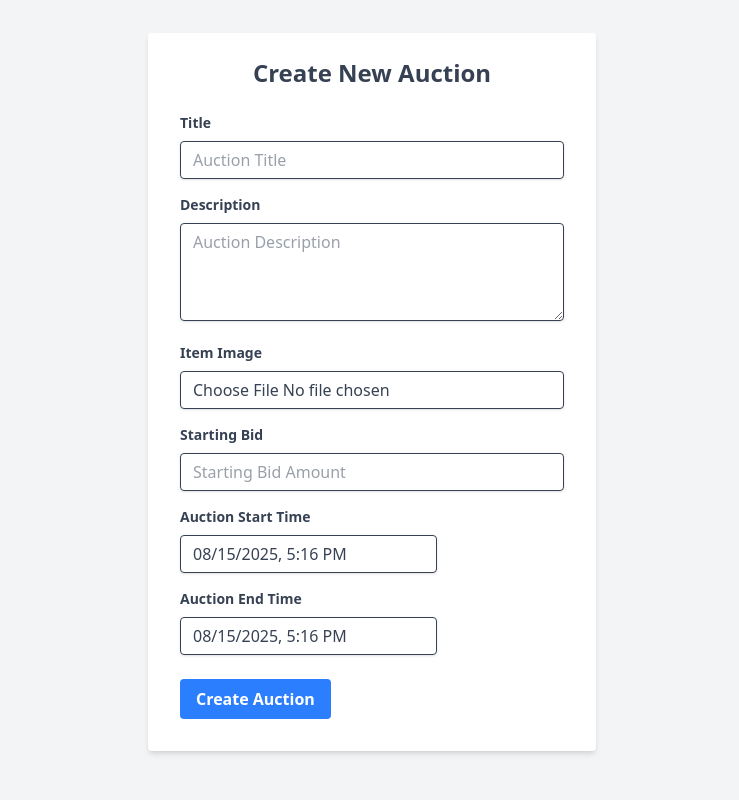
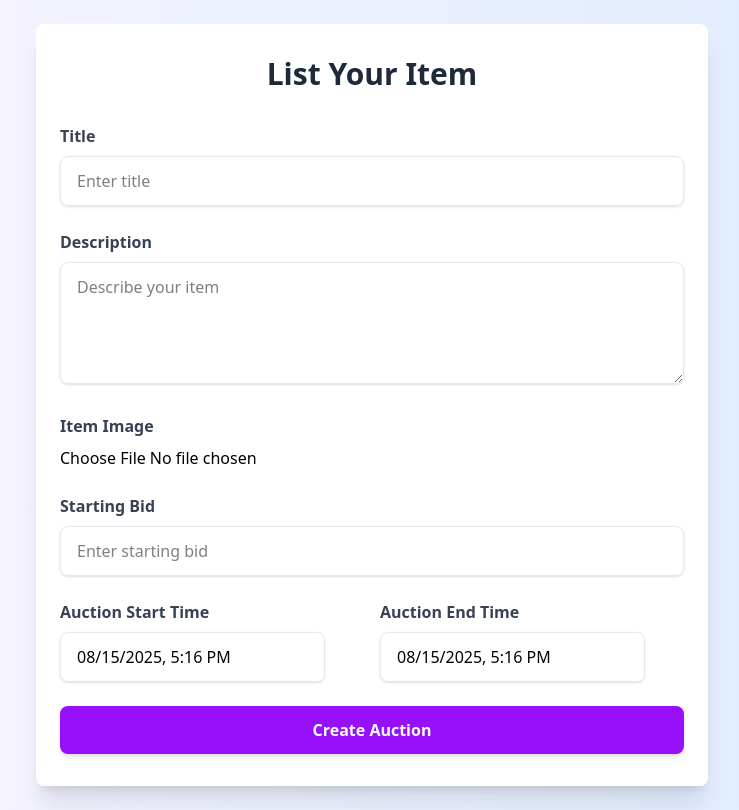
Before and after one commit to sreeteja2006/dev-night-1, a React (Vite) app: page /create-auction in a window 1280 px wide. Shown: the whole page, without its empty margins (268-1007 px from the left). Built offline with nearby package versions, Linux system fonts and the light colour scheme.

Commit message:
changed css

```diff
--- a/src/pages/CreateAuction.jsx
+++ b/src/pages/CreateAuction.jsx
@@ -18,7 +18,6 @@ const CreateAuction = () => {
 
   const handleSubmit = (e) => {
     e.preventDefault();
-    // Handle form submission logic here
     console.log({
       title,
       description,
@@ -30,93 +29,80 @@ const CreateAuction = () => {
   };
 
   return (
-    <div className="flex items-center justify-center min-h-screen bg-gray-100">
-      <div className="bg-white shadow-md rounded px-8 pt-6 pb-8 mb-4 w-full max-w-md">
-        <h2 className="text-2xl font-bold mb-6 text-center text-gray-700">Create New Auction</h2>
-        <form onSubmit={handleSubmit}>
-          <div className="mb-4">
-            <label className="block text-gray-700 text-sm font-bold mb-2" htmlFor="title">
-              Title
-            </label>
+    <div className="bg-gradient-to-r from-purple-50 to-blue-100 min-h-screen py-6 flex items-center justify-center">
+      <div className="max-w-2xl w-full bg-white shadow-xl rounded-lg overflow-hidden">
+        <div className="px-6 py-8">
+          <h2 className="text-3xl font-semibold text-gray-800 text-center mb-8">List Your Item</h2>
+          <form onSubmit={handleSubmit} className="space-y-6">
+            <div>
+              <label htmlFor="title" className="text-gray-700 font-bold block mb-2">Title</label>
               <input
-              className="shadow appearance-none border rounded w-full py-2 px-3 text-gray-700 leading-tight focus:outline-none focus:shadow-outline"
+                type="text"
                 id="title"
-              type="text"
-              placeholder="Auction Title"
+                className="w-full px-4 py-3 rounded-lg shadow-sm focus:outline-none focus:ring-2 focus:ring-purple-600 border border-gray-200"
+                placeholder="Enter title"
                 value={title}
                 onChange={(e) => setTitle(e.target.value)}
               />
             </div>
-          <div className="mb-4">
-            <label className="block text-gray-700 text-sm font-bold mb-2" htmlFor="description">
-              Description
-            </label>
+            <div>
+              <label htmlFor="description" className="text-gray-700 font-bold block mb-2">Description</label>
               <textarea
-              className="shadow appearance-none border rounded w-full py-2 px-3 text-gray-700 leading-tight focus:outline-none focus:shadow-outline"
                 id="description"
-              placeholder="Auction Description"
+                rows="4"
+                className="w-full px-4 py-3 rounded-lg shadow-sm focus:outline-none focus:ring-2 focus:ring-purple-600 border border-gray-200"
+                placeholder="Describe your item"
                 value={description}
                 onChange={(e) => setDescription(e.target.value)}
-              rows="4"
               />
             </div>
-          <div className="mb-4">
-            <label className="block text-gray-700 text-sm font-bold mb-2" htmlFor="image">
-              Item Image
-            </label>
+            <div>
+              <label htmlFor="image" className="text-gray-700 font-bold block mb-2">Item Image</label>
               <input
                 type="file"
                 id="image"
-              className="shadow appearance-none border rounded w-full py-2 px-3 text-gray-700 leading-tight focus:outline-none focus:shadow-outline"
+                className="w-full"
                 onChange={handleImageChange}
               />
-            {image && <img src={image} alt="Item Preview" className="mt-2 rounded max-w-full h-auto" />}
+              {image && <img src={image} alt="Item Preview" className="mt-4 rounded-md shadow-md" />}
             </div>
-          <div className="mb-4">
-            <label className="block text-gray-700 text-sm font-bold mb-2" htmlFor="startingBid">
-              Starting Bid
-            </label>
+            <div>
+              <label htmlFor="startingBid" className="text-gray-700 font-bold block mb-2">Starting Bid</label>
               <input
-              className="shadow appearance-none border rounded w-full py-2 px-3 text-gray-700 leading-tight focus:outline-none focus:shadow-outline"
+                type="number"
                 id="startingBid"
-              type="number"
-              placeholder="Starting Bid Amount"
+                className="w-full px-4 py-3 rounded-lg shadow-sm focus:outline-none focus:ring-2 focus:ring-purple-600 border border-gray-200"
+                placeholder="Enter starting bid"
                 value={startingBid}
                 onChange={(e) => setStartingBid(e.target.value)}
               />
             </div>
-          <div className="mb-4">
-            <label className="block text-gray-700 text-sm font-bold mb-2" htmlFor="auctionStartTime">
-              Auction Start Time
-            </label>
+            <div className="grid grid-cols-1 md:grid-cols-2 gap-4">
               <div>
+                <label htmlFor="auctionStartTime" className="text-gray-700 font-bold block mb-2">Auction Start Time</label>
                 <DatePicker
                   selected={auctionStartTime}
                   onChange={(date) => setAuctionStartTime(date)}
                   showTimeSelect
                   dateFormat="Pp"
-                className="shadow appearance-none border rounded w-full py-2 px-3 text-gray-700 leading-tight focus:outline-none focus:shadow-outline"
+                  className="w-full px-4 py-3 rounded-lg shadow-sm focus:outline-none focus:ring-2 focus:ring-purple-600 border border-gray-200"
                 />
               </div>
-          </div>
-          <div className="mb-6">
-            <label className="block text-gray-700 text-sm font-bold mb-2" htmlFor="auctionEndTime">
-              Auction End Time
-            </label>
               <div>
+                <label htmlFor="auctionEndTime" className="text-gray-700 font-bold block mb-2">Auction End Time</label>
                 <DatePicker
                   selected={auctionEndTime}
                   onChange={(date) => setAuctionEndTime(date)}
                   showTimeSelect
                   dateFormat="Pp"
-                className="shadow appearance-none border rounded w-full py-2 px-3 text-gray-700 leading-tight focus:outline-none focus:shadow-outline"
+                  className="w-full px-4 py-3 rounded-lg shadow-sm focus:outline-none focus:ring-2 focus:ring-purple-600 border border-gray-200"
                 />
               </div>
             </div>
-          <div className="flex items-center justify-between">
+            <div>
               <button
-              className="bg-blue-500 hover:bg-blue-700 text-white font-bold py-2 px-4 rounded focus:outline-none focus:shadow-outline"
                 type="submit"
+                className="py-3 px-6 bg-purple-600 hover:bg-purple-700 text-white font-bold rounded-lg shadow-md hover:shadow-lg transition duration-300 w-full block"
               >
                 Create Auction
               </button>
@@ -124,6 +110,7 @@ const CreateAuction = () => {
           </form>
         </div>
       </div>
+    </div>
   );
 };
 
```
Lines whose indentation alone changed are shown as unchanged.
